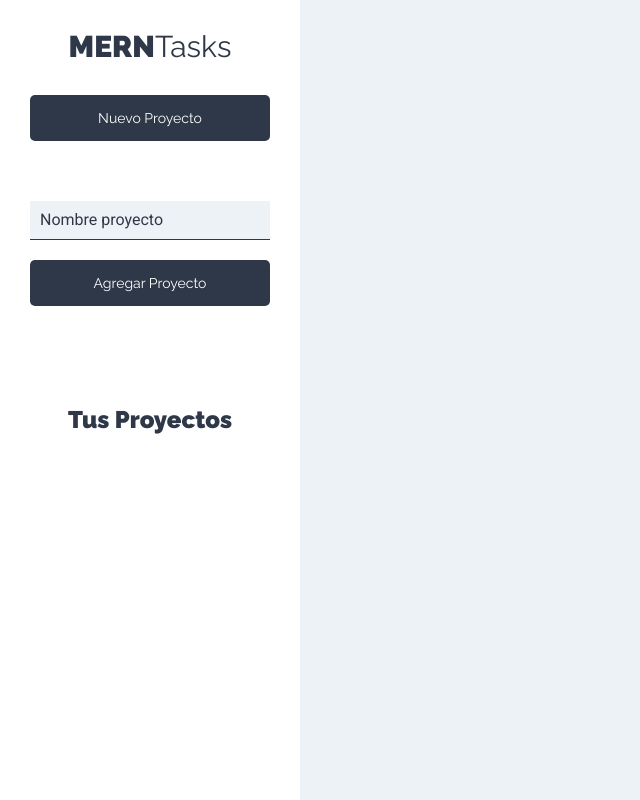
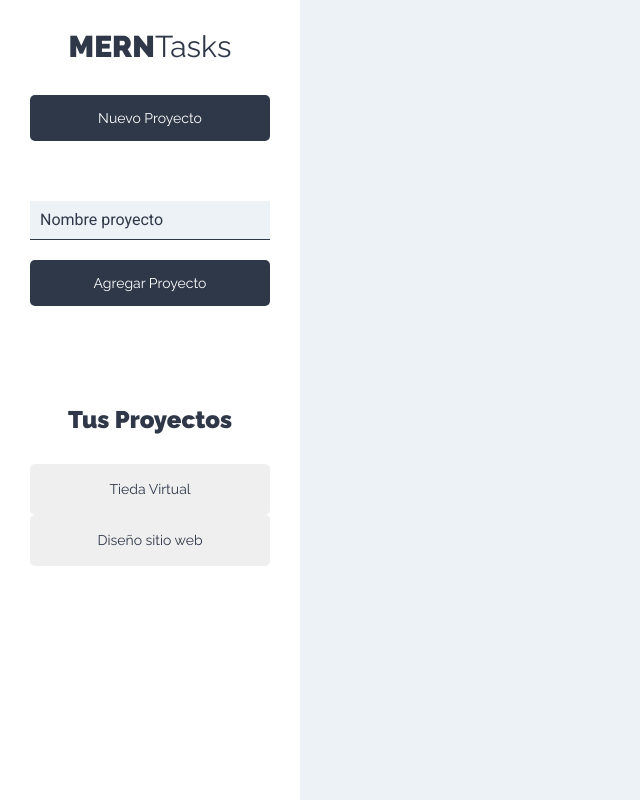
Before and after one commit to byRedHunter/mern-task-front, a React (Create React App) app: page /proyectos in a window 1280 px wide. Shown: the whole page, without its empty margins (0-640 px from the left). Built offline with nearby package versions, Linux system fonts and the light colour scheme.

Commit message:
listado de proyectos

```diff
--- a/src/components/layout/Sidebar.js
+++ b/src/components/layout/Sidebar.js
@@ -1,4 +1,5 @@
 import React from 'react'
+import { ListadoProyectos } from '../proyectos/ListadoProyectos'
 import { NuevoProyecto } from '../proyectos/NuevoProyecto'
 
 export const Sidebar = () => {
@@ -12,6 +13,8 @@ export const Sidebar = () => {
 
 			<div className='proyectos'>
 				<h2>Tus Proyectos</h2>
+
+				<ListadoProyectos />
 			</div>
 		</aside>
 	)
--- /dev/null
+++ b/src/components/proyectos/ListadoProyectos.js
@@ -0,0 +1,20 @@
+import React from 'react'
+import { Proyecto } from './Proyecto'
+
+export const ListadoProyectos = () => {
+	const proyectos = [
+		{
+			nombre: 'Tieda Virtual',
+		},
+		{
+			nombre: 'Diseño sitio web',
+		},
+	]
+	return (
+		<ul className='listado-proyectos'>
+			{proyectos.map((proyecto) => (
+				<Proyecto key={proyecto.nombre} proyecto={proyecto} />
+			))}
+		</ul>
+	)
+}
--- a/src/components/proyectos/NuevoProyecto.js
+++ b/src/components/proyectos/NuevoProyecto.js
@@ -1,18 +1,38 @@
 import React from 'react'
+import { useForm } from '../../hooks/useForm'
 
 export const NuevoProyecto = () => {
+	const { values, handleInputChange, reset } = useForm({
+		nombre: '',
+	})
+
+	const { nombre } = values
+
+	const handleSubmit = (e) => {
+		e.preventDefault()
+
+		// validar el proyecto
+
+		// agregar al state
+
+		// reiniciar el form
+		reset()
+	}
+
 	return (
 		<>
 			<button type='button' className='btn btn-block btn-primario'>
 				Nuevo Proyecto
 			</button>
 
-			<form className='formulario-nuevo-proyecto'>
+			<form className='formulario-nuevo-proyecto' onSubmit={handleSubmit}>
 				<input
 					type='text'
 					className='input-text'
 					placeholder='Nombre proyecto'
 					name='nombre'
+					value={nombre}
+					onChange={handleInputChange}
 				/>
 
 				<input
--- /dev/null
+++ b/src/components/proyectos/Proyecto.js
@@ -0,0 +1,11 @@
+import React from 'react'
+
+export const Proyecto = ({ proyecto }) => {
+	return (
+		<li>
+			<button type='button' className='btn btn-block'>
+				{proyecto.nombre}
+			</button>
+		</li>
+	)
+}
--- a/src/index.css
+++ b/src/index.css
@@ -168,14 +168,12 @@ aside {
 .proyectos {
 	margin-top: 10rem;
 }
-.listado-proyectos li {
-	margin-bottom: 2rem;
-}
-.listado-proyectos li a {
+.listado-proyectos li button {
 	font-size: 1.4rem;
 	color: var(--gris2);
 	line-height: 1.5;
 	font-weight: 300;
+	margin-top: 0;
 }
 .app-header {
 	display: flex;
```
